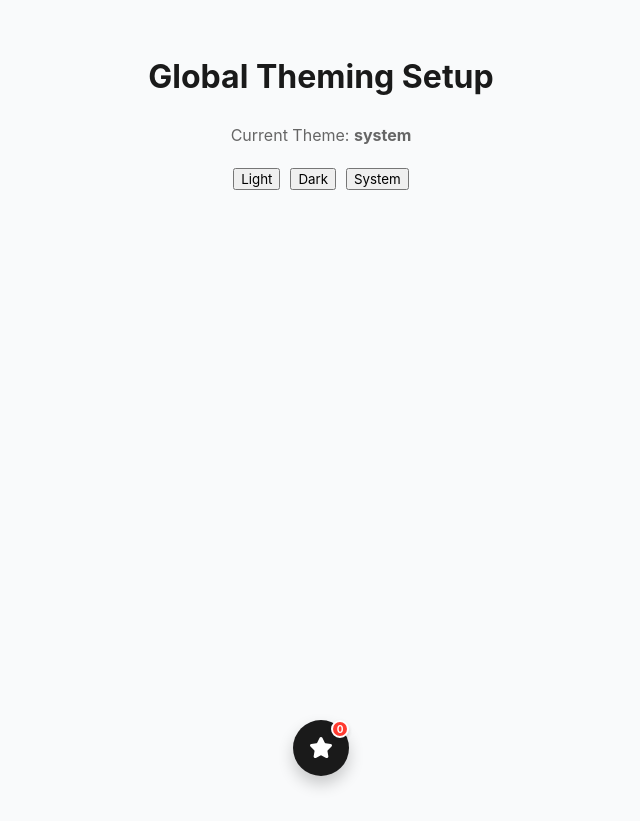
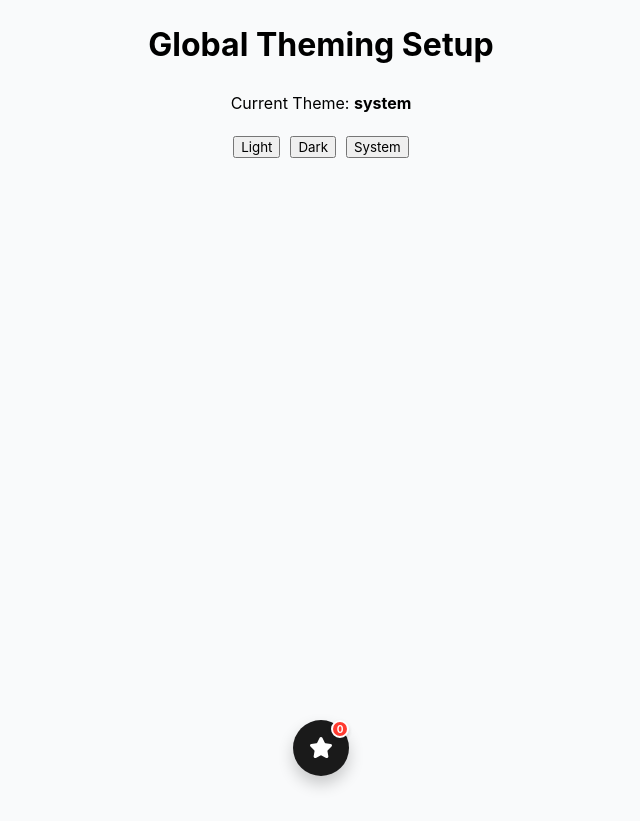
Before and after one commit to vuongnch57/plugilo-wishlist, a React (Vite) app: page / in a window 1280 px wide. Shown: the whole page, without its empty margins (319-959 px from the left). Before the commit the page ends 800 px from the top, so only its background shows below. Built offline with nearby package versions, Linux system fonts and the light colour scheme.

Commit message:
fix: resolve dark mode theming issues and styles for embedded widget

```diff
--- a/src/App.css
+++ b/src/App.css
@@ -2,8 +2,17 @@
 #root {
   max-width: 1280px;
   margin: 0 auto;
-  padding: 2rem;
+  /* padding: 2rem; Remove padding to fit dock */
   text-align: center;
+}
+
+.App {
+  min-height: 100vh; /* Or 100% of host */
+  width: 100%;
+  background-color: var(--color-bg);
+  color: var(--color-text-main);
+  transition: background-color 0.3s ease, color 0.3s ease;
+  position: relative; /* Context for absolute items */
 }
 
 @media (prefers-reduced-motion: no-preference) {
--- a/src/App.tsx
+++ b/src/App.tsx
@@ -5,11 +5,11 @@ import { useStore } from './store/useStore';
 import './App.css';
 
 function App() {
-  useTheme(); // Initialize theme effect
+  const resolvedTheme = useTheme(); // Initialize theme effect and get value
   const { theme, setTheme } = useStore();
 
   return (
-    <div className="App">
+    <div className="App" data-theme={resolvedTheme}>
       {/* Active Stack View Overlay */}
       <StackView />
 
--- a/src/hooks/useTheme.ts
+++ b/src/hooks/useTheme.ts
@@ -1,28 +1,36 @@
-import { useEffect } from 'react';
+import { useEffect, useState } from 'react';
 import { useStore } from '../store/useStore';
 
 export const useTheme = () => {
   const { theme } = useStore();
+  const [resolvedTheme, setResolvedTheme] = useState<'light' | 'dark'>('light');
 
   useEffect(() => {
     const root = document.documentElement;
+
+    const applyTheme = (t: 'light' | 'dark') => {
+        root.setAttribute('data-theme', t);
+        setResolvedTheme(t);
+    };
 
     if (theme === 'system') {
       const systemTheme = window.matchMedia('(prefers-color-scheme: dark)').matches
         ? 'dark'
         : 'light';
-      root.setAttribute('data-theme', systemTheme);
+      applyTheme(systemTheme);
 
       // Optional: Listen for system changes
       const mediaQuery = window.matchMedia('(prefers-color-scheme: dark)');
       const handleChange = (e: MediaQueryListEvent) => {
-        root.setAttribute('data-theme', e.matches ? 'dark' : 'light');
+        applyTheme(e.matches ? 'dark' : 'light');
       };
 
       mediaQuery.addEventListener('change', handleChange);
       return () => mediaQuery.removeEventListener('change', handleChange);
     } else {
-      root.setAttribute('data-theme', theme);
+      applyTheme(theme);
     }
   }, [theme]);
+
+  return resolvedTheme;
 };
--- a/src/index.css
+++ b/src/index.css
@@ -26,9 +26,9 @@
   --color-surface: #FFFFFF;
   --color-surface-translucent: rgba(255, 255, 255, 0.8);
 
-  --color-text-main: #1A1A1A;
-  --color-text-secondary: #666666;
-  --color-text-tertiary: #999999;
+  --color-text-main: #000000;
+  --color-text-secondary: #000000;
+  --color-text-tertiary: #000000;
 
   --color-border: rgba(0, 0, 0, 0.08);
   --color-divider: rgba(0, 0, 0, 0.05);
```
